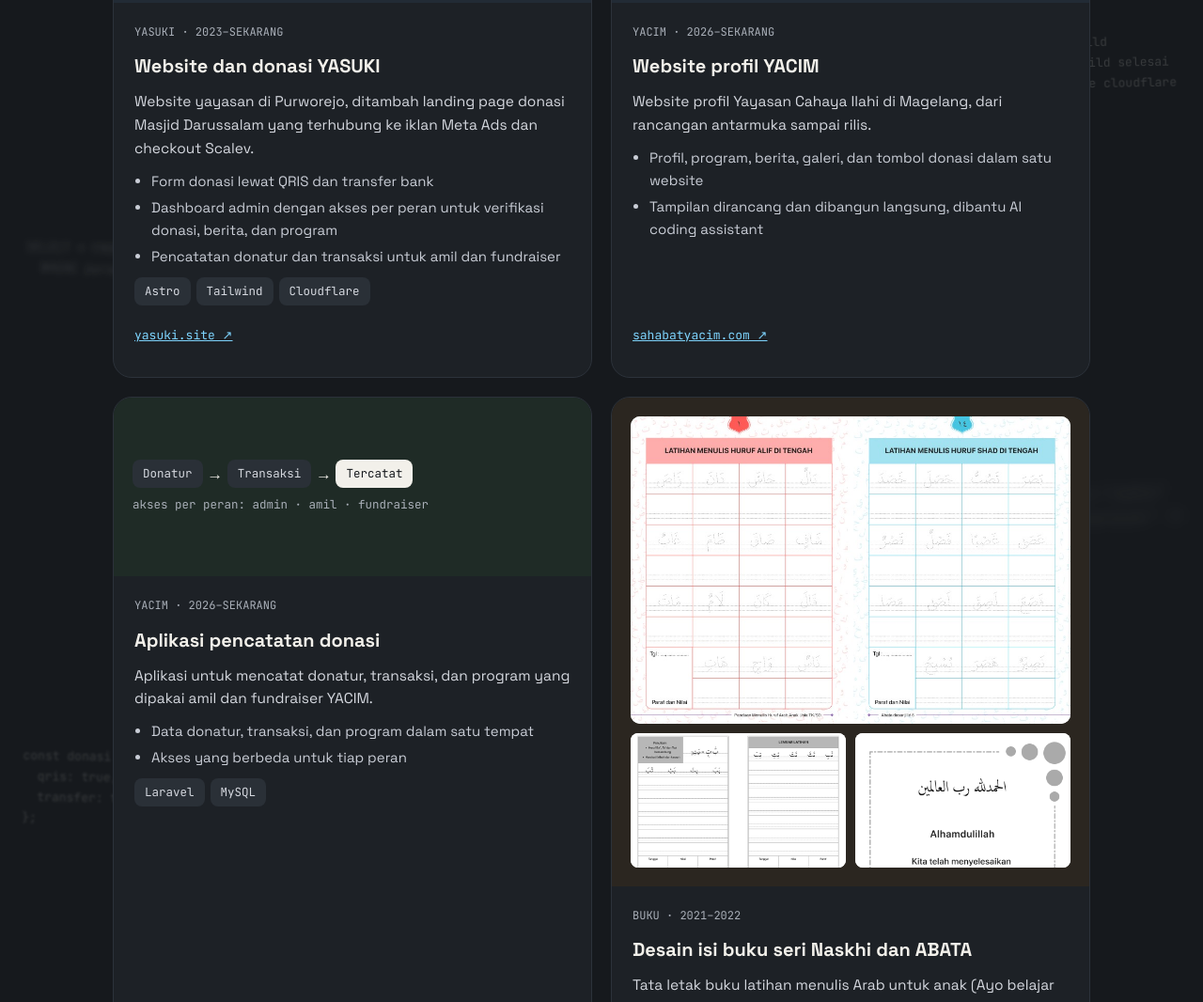
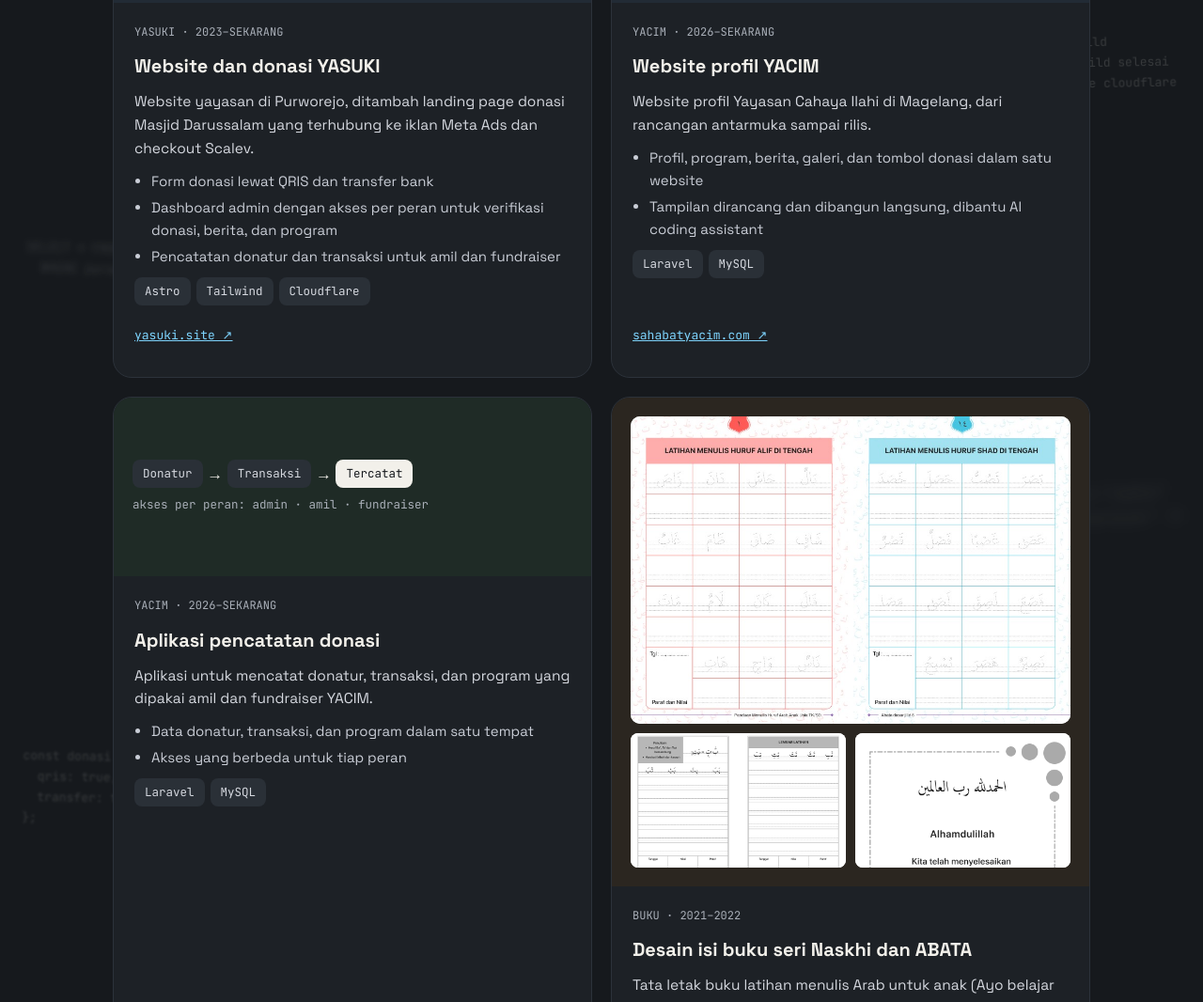
Before and after one commit to ZaynQW-hash/zaynlabs, a plain HTML site: page index.html in a window 1280 px wide. Shown: the part 1446-2512 px from the top of the page at 94% size. Drawn offline with Linux system fonts and the light colour scheme.

Commit message:
Tambah tag Laravel dan MySQL di kartu website YACIM
Co-Authored-By: Claude Sonnet 5.5 <noreply@anthropic.com>
Claude-Session: https://claude.ai/code/session_01XdCa517SdcUz6bsGPSqqfs

```diff
--- a/index.html
+++ b/index.html
@@ -119,6 +119,7 @@ a:focus-visible,.swl:focus-visible{outline:2px solid #F2F0EA;outline-offset:3px;
 <span class="mono" style="font-size: 12px; color: #A9AFB8">YACIM · 2026–SEKARANG</span>
 <h3 style="margin: 0; font-size: 20px; font-weight: 700">Website profil YACIM</h3>
 <span style="font-size: 15.5px; color: #D5D8DF">Website profil Yayasan Cahaya Ilahi di Magelang, dari rancangan antarmuka sampai rilis.</span><ul style="margin: 0; padding-left: 18px; font-size: 15px; color: #C9CDD6; display: flex; flex-direction: column; gap: 4px"><li>Profil, program, berita, galeri, dan tombol donasi dalam satu website</li><li>Tampilan dirancang dan dibangun langsung, dibantu AI coding assistant</li></ul>
+<div style="display: flex; flex-wrap: wrap; gap: 6px"><span class="tag mono">Laravel</span><span class="tag mono">MySQL</span></div>
 <a href="https://sahabatyacim.com" class="mono" style="display: inline-block; padding: 12px 0; font-size: 13px">sahabatyacim.com ↗</a>
 </div>
 </div>
```
